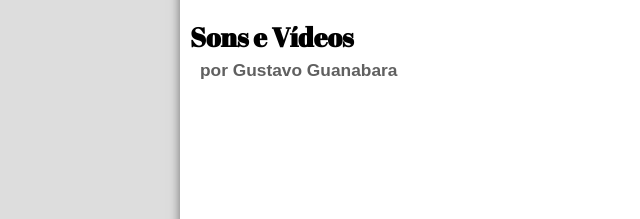
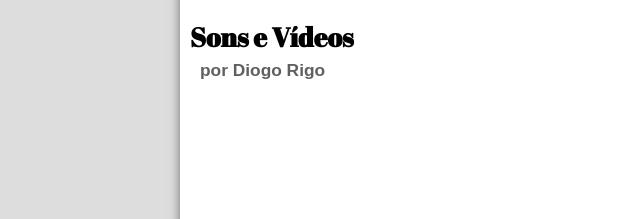
Before and after one commit to Diogo-Rigo/index.html, a plain HTML site: page multimidia.html in a window 1280 px wide. Shown: the part 190-409 px from the top of the page, 0-640 px from the left. Drawn offline with nearby package versions, Linux system fonts and the light colour scheme; files that its build step writes are made by us from their sources; a script that the page names is missing.

Commit message:
Update multimidia.html

```diff
--- a/multimidia.html
+++ b/multimidia.html
@@ -34,7 +34,7 @@
                 <hgroup>
                     <h3>Glass > Multimídia</h3>
                     <h1>Sons e Vídeos</h1>
-                    <h2>por Gustavo Guanabara</h2>
+                    <h2>por Diogo Rigo</h2>
                     <h3 class="direita">Atualizado em 01/Maio/2013</h3>
                 </hgroup>
             </header>
```
